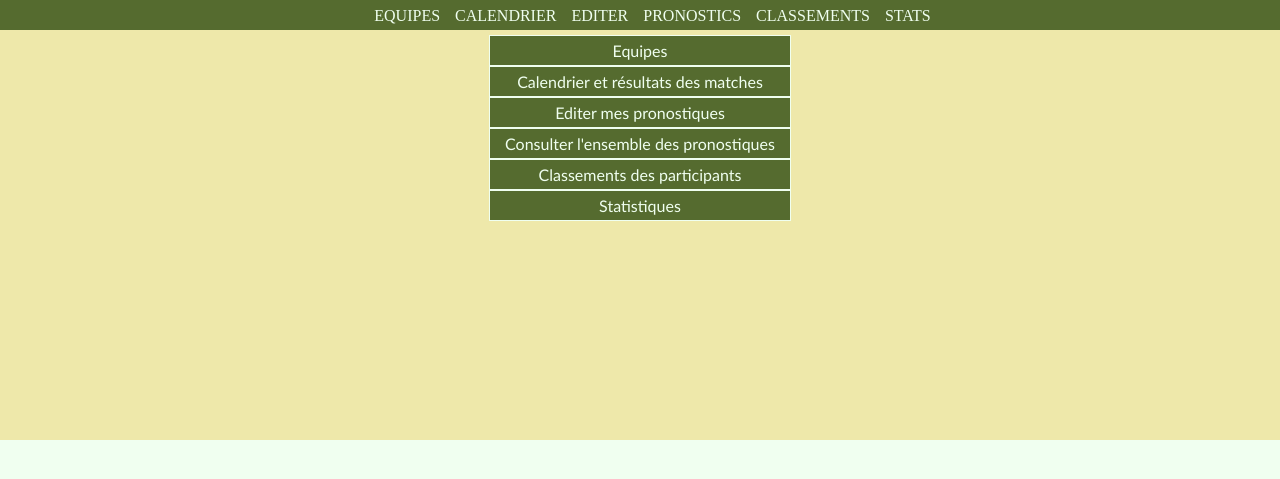
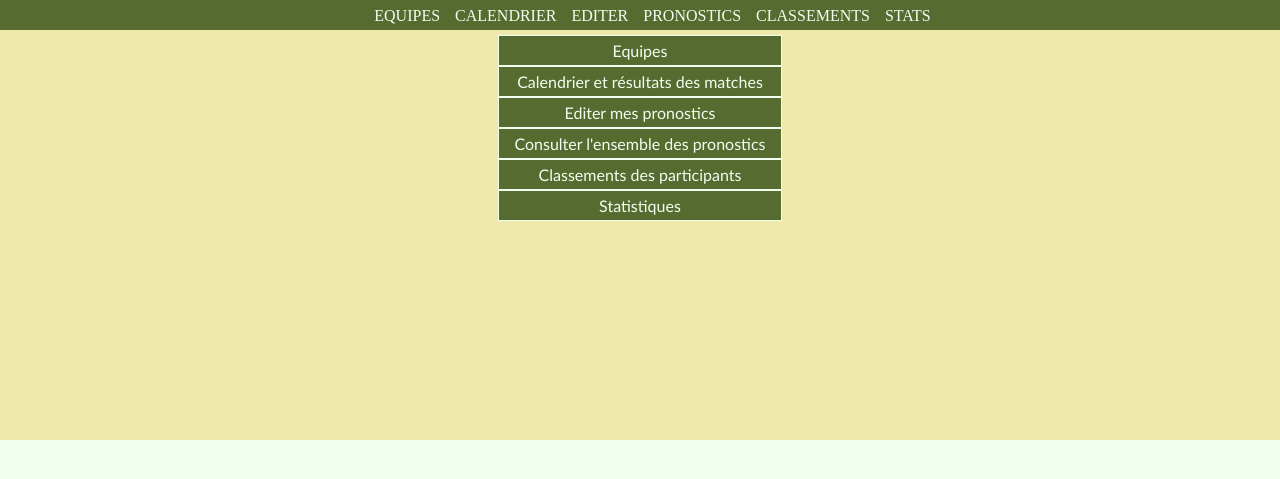
Before and after one commit to spyladder/pronofoot, a Django app: template pronos/templates/pronos/cup.html in a window 1280 px wide. Shown: the part 81-560 px from the top of the page. Run offline with Django 3.2, Linux system fonts and the light colour scheme; the template is opened without the code that fills it, so the values that code supplies are empty.

Commit message:
Fixed some spelling mistakes.

```diff
--- a/pronos/templates/pronos/cup.html
+++ b/pronos/templates/pronos/cup.html
@@ -17,8 +17,8 @@
                     <ul>
                         <li><a href="{% url 'pronos:cupTeams' cup_id %}">Equipes</a></li>
                         <li><a href="{% url 'pronos:matches' cup_id %}">Calendrier et résultats des matches</a></li>
-                        <li><a href="{% url 'pronos:pronosEdit' cup_id %}">Editer mes pronostiques</a></li>
-                        <li><a href="{% url 'pronos:pronostics' cup_id %}">Consulter l'ensemble des pronostiques</a></li>
+                        <li><a href="{% url 'pronos:pronosEdit' cup_id %}">Editer mes pronostics</a></li>
+                        <li><a href="{% url 'pronos:pronostics' cup_id %}">Consulter l'ensemble des pronostics</a></li>
                         <li><a href="{% url 'pronos:rankings' cup_id %}">Classements des participants</a></li>
                         <li><a href="{% url 'pronos:stats' cup_id %}">Statistiques</a></li>
                     </ul>
```
